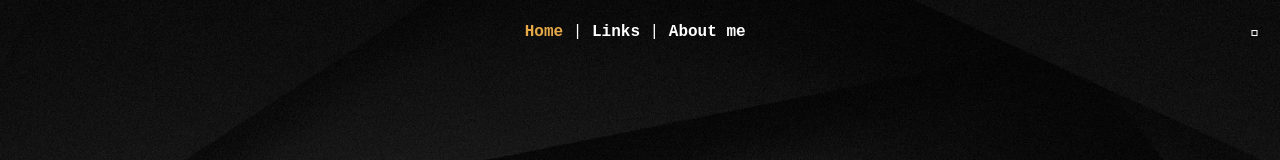
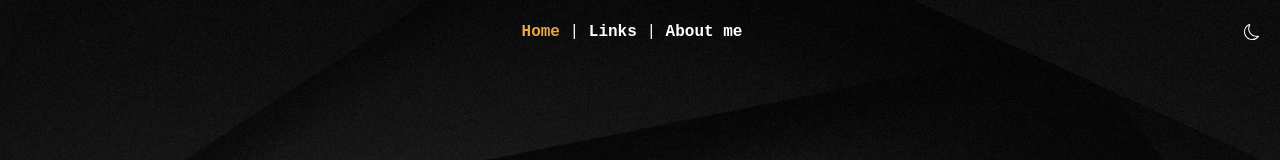
Before and after one commit to old4ever/portfolio, a React (Vite) app: page / in a window 1280 px wide. Shown: the top 160 px of the page. Built offline with nearby package versions, Linux system fonts and the light colour scheme.

Commit message:
Replace unicode moon with a bootstrap svg moon in the navbar

```diff
--- a/src/components/Navbar.jsx
+++ b/src/components/Navbar.jsx
@@ -1,4 +1,5 @@
 import { Link } from "react-router-dom";
+import { Moon } from "react-bootstrap-icons";
 
 const Navbar = ({ darkModeHandler }) => {
   return (
@@ -17,7 +18,7 @@ const Navbar = ({ darkModeHandler }) => {
         </Link>
       </div>
       <button onClick={darkModeHandler} className="ml-auto">
-        
+        <Moon />
       </button>
     </div>
   );
```
